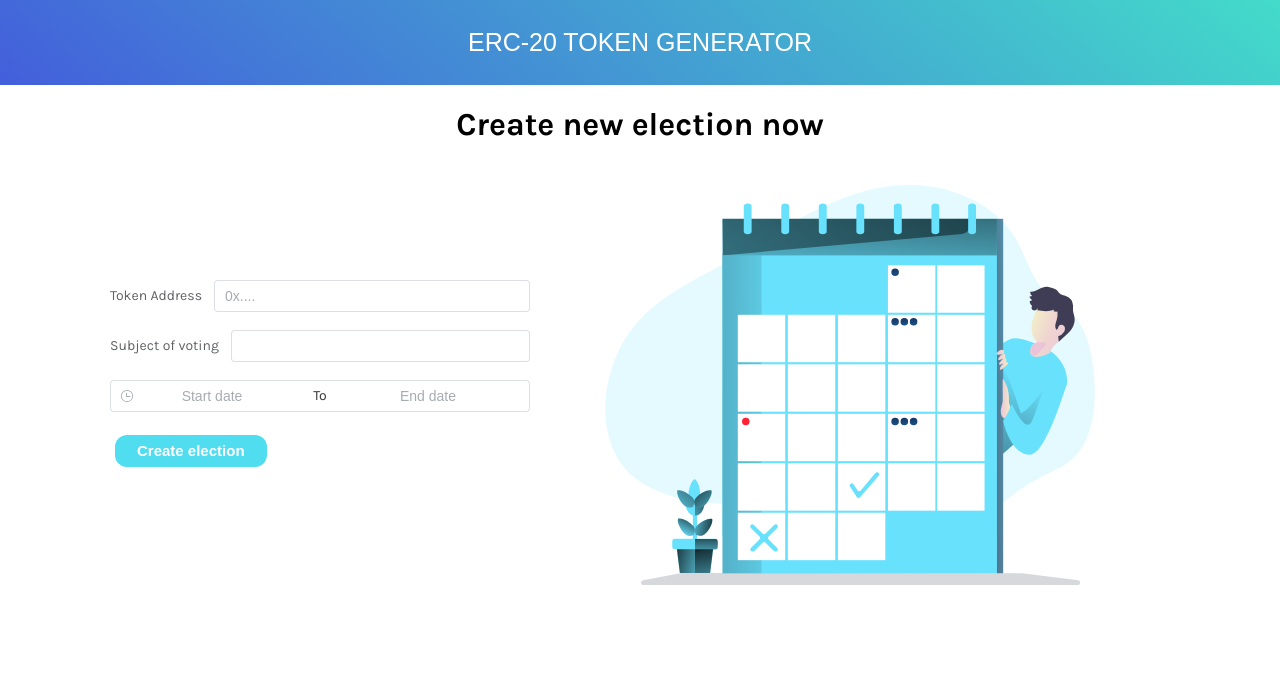
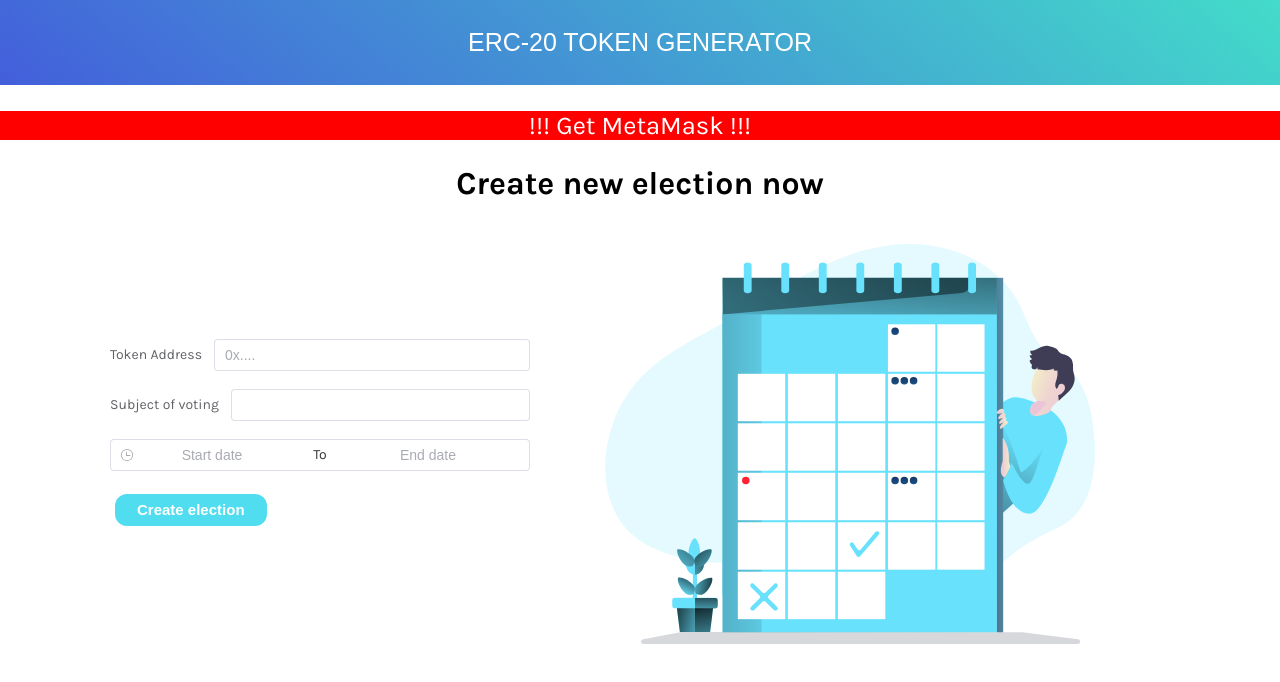
Before and after one commit to GerganaRoeva/ERC20-token-generator, a Vue app in the folder web-app-token-generator/: page /create-election in a window 1280 px wide. Shown: the top 682 px of the page. Built offline with nearby package versions, Linux system fonts and the light colour scheme.

Commit message:
added metamask checker

```diff
--- a/web-app-token-generator/src/views/CreateElection.vue
+++ b/web-app-token-generator/src/views/CreateElection.vue
@@ -1,5 +1,6 @@
 <template>
   <span>
+    <InstallMetaMask />
     <h1>Create new election now</h1>
     <section>
       <el-form style="max-width: 800px">
@@ -49,10 +50,13 @@ import {
   ElDatePicker,
 } from "element-plus";
 import Election from "../../../tokens/build/contracts/Election.json";
+import InstallMetaMask from "../components/InstallMetaMask.vue";
+
 const Web3 = require("web3");
 
 export default {
   components: {
+    InstallMetaMask,
     ElForm,
     ElInput,
     ElButton,
--- a/web-app-token-generator/src/views/VotingPage.vue
+++ b/web-app-token-generator/src/views/VotingPage.vue
@@ -1,5 +1,6 @@
 <template>
   <div class="container">
+    <InstallMetaMask />
     <section>
       <el-form style="max-width: 800px">
         <el-form-item label="Address of voting contract">
@@ -74,11 +75,13 @@
 <script>
 import { ElForm, ElInput, ElButton, ElFormItem, ElTag } from "element-plus";
 import Election from "../../../tokens/build/contracts/Election.json";
+import InstallMetaMask from "../components/InstallMetaMask.vue";
 
 const Web3 = require("web3");
 
 export default {
   components: {
+    InstallMetaMask,
     ElForm,
     ElInput,
     ElButton,
```
